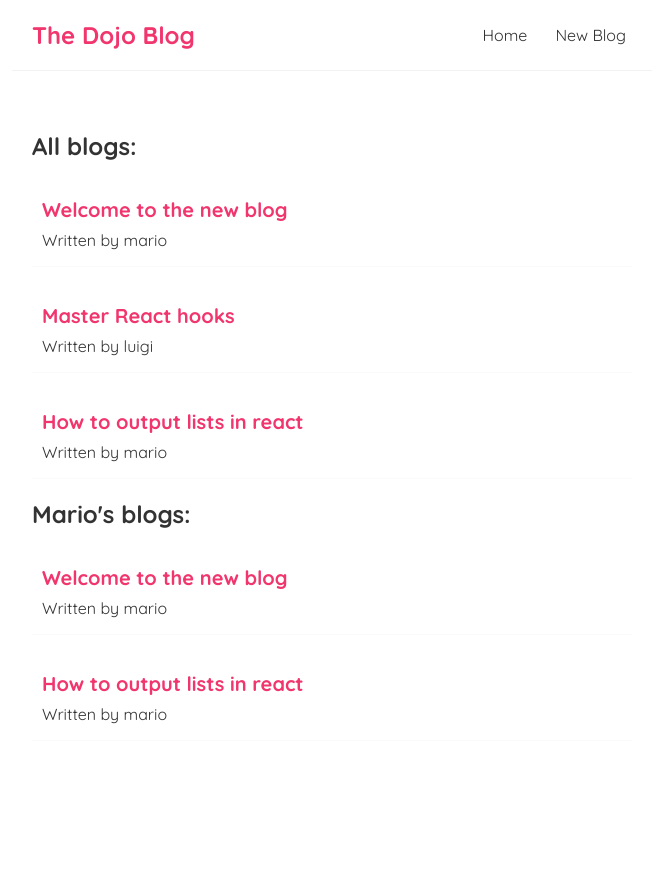
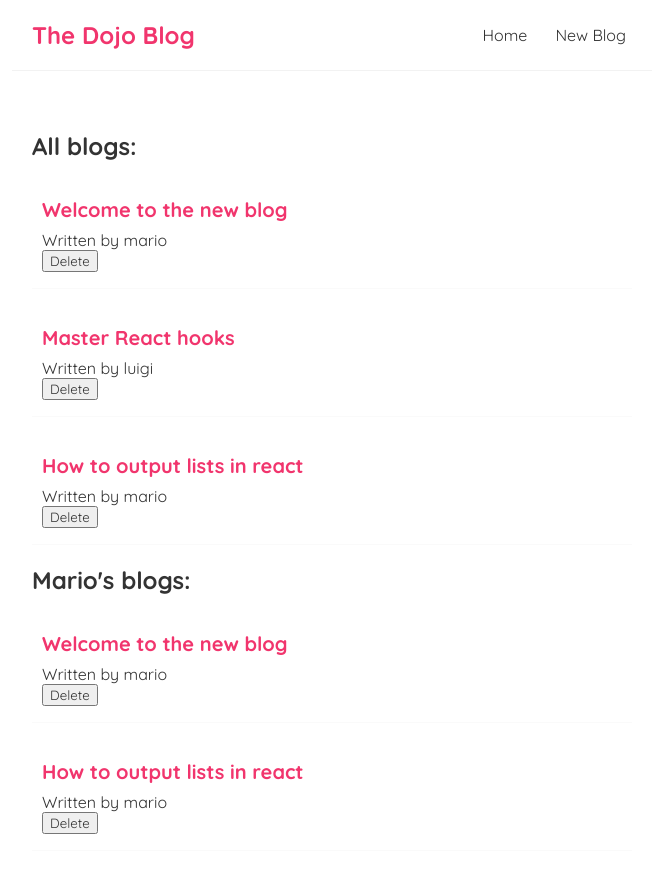
Before and after one commit to VisheshSingh/ninjadojo, a React (Create React App) app: page / in a window 1280 px wide. Shown: the top 872 px of the page, without its empty margins (308-964 px from the left). Before the commit the page ends 821 px from the top, so only its background shows below. Built offline with nearby package versions, Linux system fonts and the light colour scheme.

Commit message:
functions as props

```diff
--- a/src/components/BlogList.js
+++ b/src/components/BlogList.js
@@ -1,6 +1,6 @@
 import React from 'react';
 
-const BlogList = ({ blogs, title }) => {
+const BlogList = ({ blogs, title, deleteBlog }) => {
   return (
     <div>
       <h2>{title}:</h2>
@@ -8,6 +8,7 @@ const BlogList = ({ blogs, title }) => {
         <div className='blog-preview' key={blog.id}>
           <h2>{blog.title}</h2>
           <p>Written by {blog.author}</p>
+          <button onClick={() => deleteBlog(blog.id)}>Delete</button>
         </div>
       ))}
     </div>
--- a/src/components/Home.js
+++ b/src/components/Home.js
@@ -23,9 +23,14 @@ const Home = () => {
     },
   ]);
 
+  const onDelete = (id) => {
+    const updatedBlogs = blogs.filter((blog) => blog.id !== id);
+    setBlogs(updatedBlogs);
+  };
+
   return (
     <div className='home'>
-      <BlogList blogs={blogs} title='All blogs' />
+      <BlogList blogs={blogs} title='All blogs' deleteBlog={onDelete} />
       <BlogList
         blogs={blogs.filter((blog) => blog.author === 'mario')}
         title="Mario's blogs"
```
Also changed, not shown: 1 other file (tests, documents, lock files or other folders).
